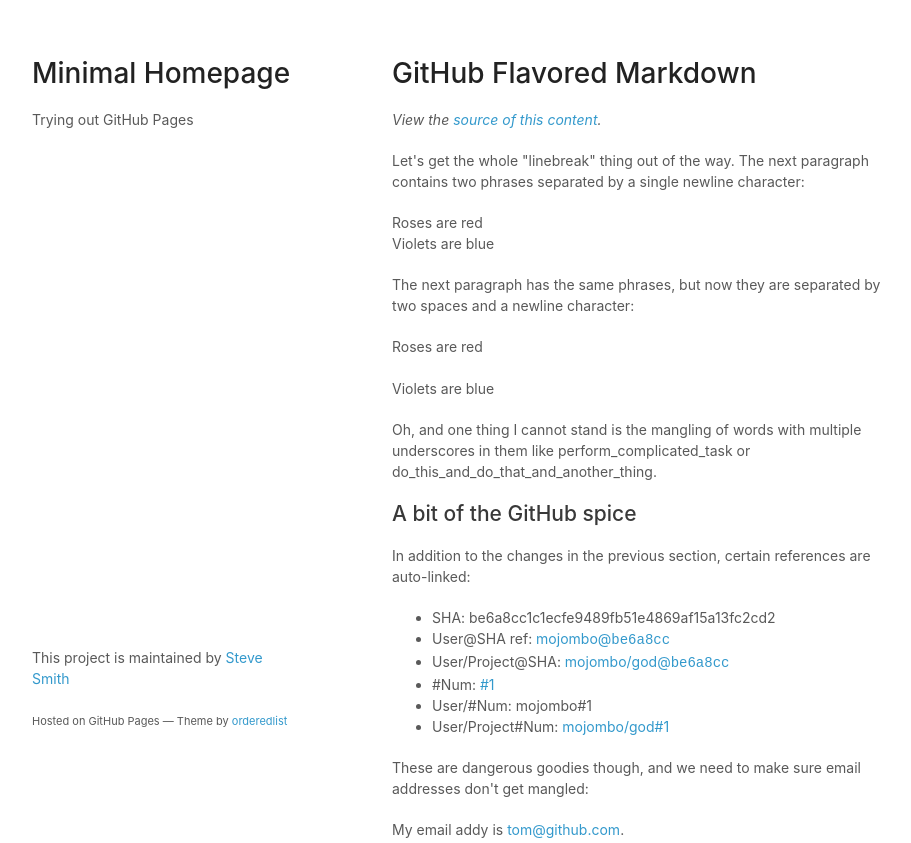
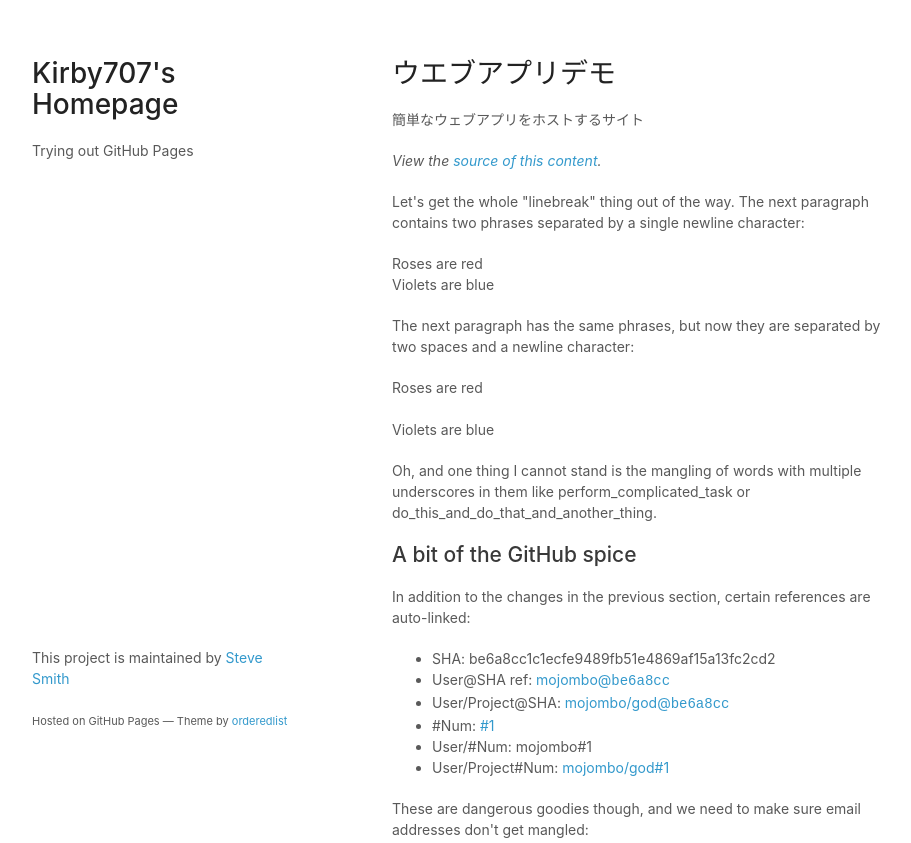
Before and after one commit to kirby707/kirby707.github.io, a plain HTML site: page index.html in a window 1280 px wide. Shown: the top 843 px of the page, without its empty margins (178-1089 px from the left). Drawn offline with Linux system fonts and the light colour scheme; a script that the page names is missing.

Commit message:
Update index.html
日本語確認

```diff
--- a/index.html
+++ b/index.html
@@ -3,7 +3,7 @@
   <head>
     <meta charset="utf-8">
     <meta http-equiv="X-UA-Compatible" content="chrome=1">
-    <title>Minimal by Steve Smith</title>
+    <title>Kirby707</title>
 
     <link rel="stylesheet" href="styles.css">
     <meta name="viewport" content="width=device-width">
@@ -14,11 +14,13 @@
   <body>
     <div class="wrapper">
       <header>
-        <h1>Minimal Homepage</h1>
+        <h1>Kirby707's Homepage</h1>
         <p>Trying out GitHub Pages</p>
       </header>
       <section>
-        <h1>GitHub Flavored Markdown</h1>
+        <h1>ウエブアプリデモ</h1>
+
+        <p>簡単なウェブアプリをホストするサイト</p>
 
         <p><em>View the <a href="http://github.github.com/github-flavored-markdown/sample_content.html">source of this content</a>.</em></p>
 
```
